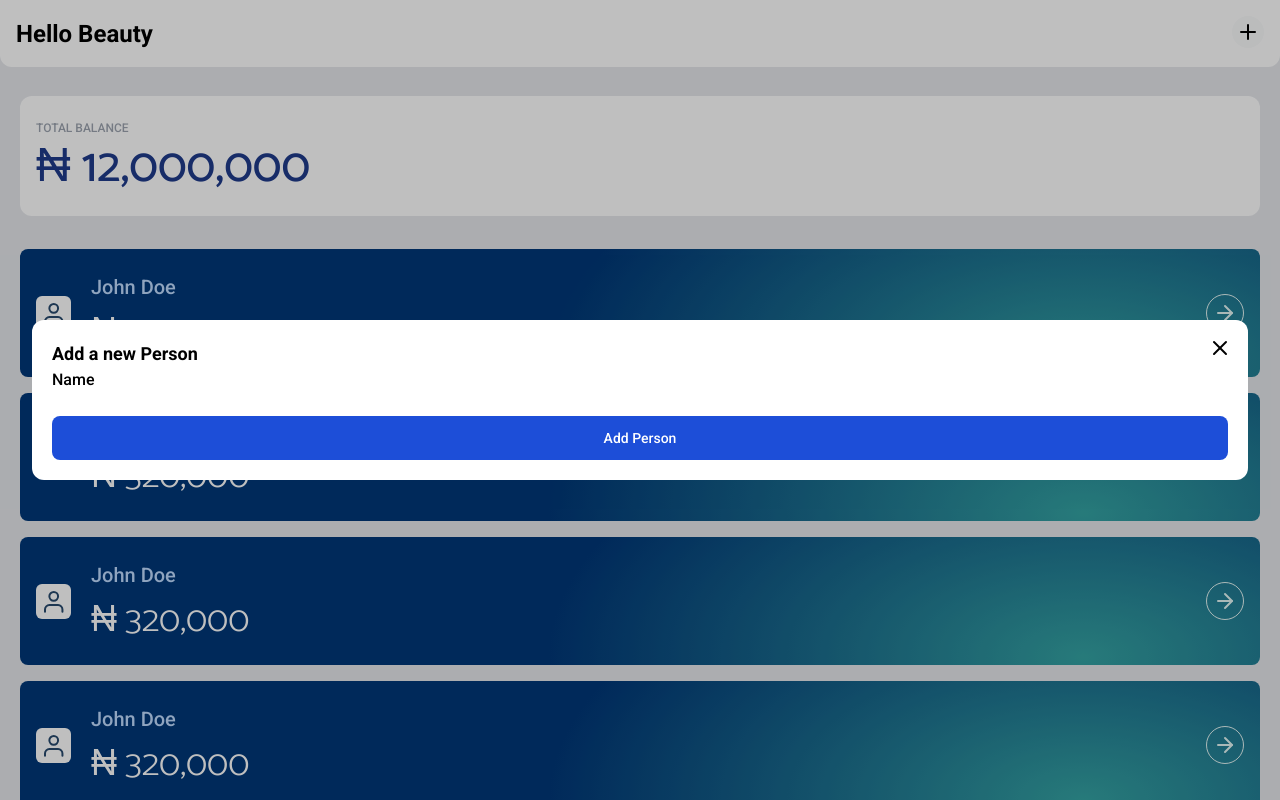
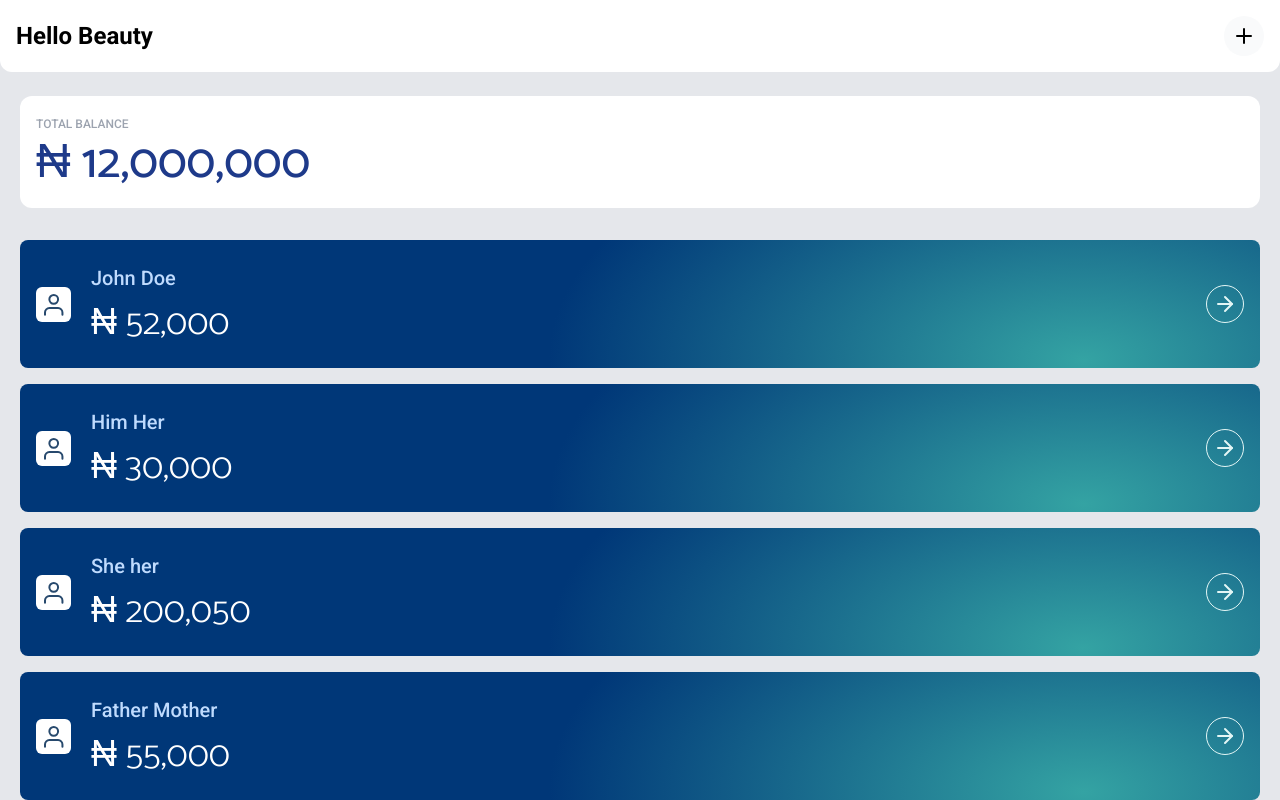
Before and after one commit to daviesesiro/bea-calc, a Next.js app: page / in a window 1280 px wide. Shown: the top 800 px of the page. Built offline with nearby package versions, Linux system fonts and the light colour scheme.

Commit message:
added transaction screen

```diff
--- a/pages/component/Header.tsx
+++ b/pages/component/Header.tsx
@@ -1,21 +1,32 @@
 import React from 'react'
+import { useRouter } from 'next/router'
 
 interface Props {
     title: string
     actions?: { icon: any; onPress: any; title: string }[]
+    home?: boolean
 }
 
-const Header = ({ title, actions }: Props) => {
+const Header = ({ title, actions, home }: Props) => {
     return (
         <React.Fragment>
             <div className='rounded-b-xl fixed top-0 left-0 right-0 flex items-center justify-between p-4 bg-white'>
-                <h1 className='font-sans text-2xl font-bold'>
+                {!home &&
+                    <button className='focus:outline-none p-2 mr-4' onClick={useRouter().back}>
+                        <svg width={16} height={16} viewBox="0 0 16 16" fill="none" xmlns="http://www.w3.org/2000/svg">
+                            <path d="M15 8H1" stroke="black" strokeWidth={2} strokeLinecap="round" strokeLinejoin="round" />
+                            <path d="M8 15L1 8L8 1" stroke="black" strokeWidth={2} strokeLinecap="round" strokeLinejoin="round" />
+                        </svg>
+
+                    </button>
+                }
+                <h1 className='flex-1 font-sans text-2xl font-bold'>
                     {title}
                 </h1>
                 <div>
                     {actions && actions.length > 0 &&
                         actions.map((action, idx) =>
-                            <button className='bg-gray-50 p-1 rounded-full' title={action.title} onClick={action.onPress} key={'action-' + idx}>{action.icon}</button>
+                            <button className='focus:outline-none bg-gray-50 p-2 rounded-full' title={action.title} onClick={action.onPress} key={'action-' + idx}>{action.icon}</button>
                         )}
                 </div>
             </div>
--- /dev/null
+++ b/pages/component/Layout.tsx
@@ -0,0 +1,16 @@
+import React from 'react'
+import Metas from './Metas'
+
+
+
+const Layout: React.FC = ({ children }) => {
+    return (
+        <div className='min-h-screen bg-gray-200'>
+            <Metas />
+            {children}
+            <p>&nbsp;</p>
+        </div>
+    )
+}
+
+export default Layout
--- a/pages/component/Modal.tsx
+++ b/pages/component/Modal.tsx
@@ -2,21 +2,30 @@ import React, { ReactElement } from 'react'
 
 interface Props {
     title: string;
+    closeModal: any;
+    subtitle?: string
 }
 
-const Modal: React.FC<Props> = ({ title, children }) => {
+const Modal: React.FC<Props> = ({ title, subtitle, closeModal, children }) => {
     return (
-        <div className='fixed inset-0 z-20 flex items-center justify-center h-screen bg-black bg-opacity-25'>
-            <div className='rounded-xl relative z-30 flex-1 p-5 mx-8 bg-white'>
-                <svg className=' right-4 top-4 absolute' width={24} height={24} viewBox="0 0 24 24" fill="none" xmlns="http://www.w3.org/2000/svg">
-                    <path d="M18 6L6 18" stroke="black" strokeWidth={2} strokeLinecap="round" strokeLinejoin="round" />
-                    <path d="M6 6L18 18" stroke="black" strokeWidth={2} strokeLinecap="round" strokeLinejoin="round" />
-                </svg>
+        <React.Fragment>
+            <button onClick={closeModal} className='fixed inset-0 z-20 w-full h-screen bg-black bg-opacity-25'>&nbsp;</button>
+            <div className='rounded-xl left-2/4 top-2/4 -translate-x-2/4 -translate-y-2/4 fixed z-30 w-10/12 px-5 py-8 transform bg-white'>
+                <button className='right-4 top-4 absolute' onClick={closeModal}>
+                    <svg width={24} height={24} viewBox="0 0 24 24" fill="none" xmlns="http://www.w3.org/2000/svg">
+                        <path d="M18 6L6 18" stroke="black" strokeWidth={2} strokeLinecap="round" strokeLinejoin="round" />
+                        <path d="M6 6L18 18" stroke="black" strokeWidth={2} strokeLinecap="round" strokeLinejoin="round" />
+                    </svg>
+                </button>
 
-                <h2 className='text-lg font-bold'>{title}</h2>
+                <div className=' mb-8'>
+                    <h2 className='text-lg font-bold'>{title}</h2>
+                    {subtitle && <p className='text-xs font-light'>{subtitle}</p>}
+
+                </div>
                 {children}
             </div>
-        </div>
+        </React.Fragment>
     )
 }
 
--- a/pages/component/Person.tsx
+++ b/pages/component/Person.tsx
@@ -1,4 +1,5 @@
 import React from 'react'
+import Link from 'next/link'
 
 interface Props {
     name: string;
@@ -8,7 +9,8 @@ interface Props {
 const Person = ({ balance, name }: Props) => {
     balance = balance || 0;
     return (
-        <div className='bg-person-gradient flex items-center px-4 py-6 mx-5 mb-4 rounded-lg'>
+        <Link href={`/person/${name}`}>
+            <a className='bg-person-gradient flex items-center px-4 py-6 mx-5 mb-4 rounded-lg'>
                 <div className='mr-5'>
                     <svg width={35} height={35} viewBox="0 0 35 35" fill="none" xmlns="http://www.w3.org/2000/svg">
                         <rect width={35} height={35} rx={6} fill="white" />
@@ -30,7 +32,8 @@ const Person = ({ balance, name }: Props) => {
 
 
                 </div>
-        </div>
+            </a>
+        </Link>
     )
 }
 
--- /dev/null
+++ b/pages/component/Transaction.tsx
@@ -0,0 +1,49 @@
+import React from 'react'
+
+interface Props {
+    receiving: boolean;
+    title: string;
+    description: string;
+    amount: number
+    date: Date
+}
+
+const Transaction: React.FC<Props> = ({ receiving, amount, date, title }) => {
+    console.log(receiving)
+    const Icon = receiving ? <svg width={24} height={14} viewBox="0 0 24 14" fill="none" xmlns="http://www.w3.org/2000/svg">
+        <path d="M23 1L13.5 10.5L8.5 5.5L1 13" stroke="#6DFF0E" strokeWidth={2} strokeLinecap="round" strokeLinejoin="round" />
+        <path d="M17 1H23V7" stroke="#6DFF0E" strokeWidth={2} strokeLinecap="round" strokeLinejoin="round" />
+    </svg>
+
+        : <svg width={24} height={14} viewBox="0 0 24 14" fill="none" xmlns="http://www.w3.org/2000/svg">
+            <path d="M23 13L13.5 3.5L8.5 8.5L1 1" stroke="#FFA8A6" strokeWidth={2} strokeLinecap="round" strokeLinejoin="round" />
+            <path d="M17 13H23V7" stroke="#FFA8A6" strokeWidth={2} strokeLinecap="round" strokeLinejoin="round" />
+        </svg>
+
+    return (
+        <div className={`relative flex items-center justify-between p-4 rounded-lg mx-5 mb-4
+             ${receiving ? 'bg-receive-transaction' : 'bg-send-transaction'} `}>
+            <p className='top-2 right-2 absolute text-xs text-gray-200'>{`${date.getDay()}/${date.getDate()}/${date.getFullYear()}`}</p>
+            <div className='mr-4'>{Icon}</div>
+            <div className='flex flex-col flex-1 text-white'>
+                <p className='text-sm'>{title}</p>
+                <p className='font-sans-2 text-3xl font-light'>{amount.toLocaleString('en-US')}</p>
+            </div>
+            <div>
+                <button className='focus:outline-none p-2'>
+                    <svg width={17} height={18} viewBox="0 0 17 18" fill="none" xmlns="http://www.w3.org/2000/svg">
+                        <path d="M1 4.2H2.6H15.4" stroke="white" strokeWidth={2} strokeLinecap="round" strokeLinejoin="round" />
+                        <path d="M5.00001 4.2V2.6C5.00001 2.17565 5.16858 1.76869 5.46864 1.46863C5.76869 1.16857 6.17566 1 6.60001 1H9.80001C10.2244 1 10.6313 1.16857 10.9314 1.46863C11.2314 1.76869 11.4 2.17565 11.4 2.6V4.2M13.8 4.2V15.4C13.8 15.8243 13.6314 16.2313 13.3314 16.5314C13.0313 16.8314 12.6244 17 12.2 17H4.20001C3.77566 17 3.36869 16.8314 3.06864 16.5314C2.76858 16.2313 2.60001 15.8243 2.60001 15.4V4.2H13.8Z" stroke="white" strokeWidth={2} strokeLinecap="round" strokeLinejoin="round" />
+                    </svg>
+                </button>
+                <button className='focus:outline-none p-2 ml-1'>
+                    <svg width={17} height={17} viewBox="0 0 17 17" fill="none" xmlns="http://www.w3.org/2000/svg">
+                        <path d="M1 11.8333H3.5C3.94203 11.8333 4.36595 12.0089 4.67851 12.3215C4.99107 12.634 5.16667 13.058 5.16667 13.5V16M5.16667 1V3.5C5.16667 3.94203 4.99107 4.36595 4.67851 4.67851C4.36595 4.99107 3.94203 5.16667 3.5 5.16667H1L5.16667 1ZM16 5.16667H13.5C13.058 5.16667 12.634 4.99107 12.3215 4.67851C12.0089 4.36595 11.8333 3.94203 11.8333 3.5V1L16 5.16667ZM11.8333 16V13.5C11.8333 13.058 12.0089 12.634 12.3215 12.3215C12.634 12.0089 13.058 11.8333 13.5 11.8333H16L11.8333 16Z" stroke="white" strokeWidth={2} strokeLinecap="round" strokeLinejoin="round" />
+                    </svg>
+                </button>
+            </div>
+        </div>
+    )
+}
+
+export default Transaction
--- a/pages/index.tsx
+++ b/pages/index.tsx
@@ -1,45 +1,52 @@
-import React from 'react'
+import React, { useState } from 'react'
 import Header from './component/Header'
-import Metas from './component/Metas'
+import Layout from './component/Layout'
 import Modal from './component/Modal'
 import Person from './component/Person'
 
 export default function Home() {
   let totalBalance = 12000000
+
+  const [isModalOpen, setModalState] = useState(false)
   return (
-    <div className='min-h-screen bg-gray-200'>
-      <Metas />
-      <Header title="Hello Beauty" actions={[{
+    <Layout>
+      <Header home title="Hello Beauty" actions={[{
         icon: <svg width={24} height={24} viewBox="0 0 24 24" fill="none" xmlns="http://www.w3.org/2000/svg">
           <path d="M12 5V19" stroke="black" strokeWidth={2} strokeLinecap="round" strokeLinejoin="round" />
           <path d="M5 12H19" stroke="black" strokeWidth={2} strokeLinecap="round" strokeLinejoin="round" />
         </svg>
         ,
         title: 'Add Person',
-        onPress: () => { console.log('hello i was clicked') }
+        onPress: () => { setModalState(prev => !prev) }
       }]} />
 
 
-      <div className='rounded-xl px-4 py-6 mx-5 bg-white'>
+      <div className='rounded-xl px-4 py-5 mx-5 bg-white'>
         <p className='text-xs text-gray-400 uppercase'>TOTAL BALANCE</p>
         <p className='font-sans-2 mt-2 text-5xl text-blue-900'>&#8358; {totalBalance.toLocaleString('en-US')}</p>
       </div>
-      <hr />
+
       {/* Persons */}
-      <div className='mt-8'>
-        <Person name='John Doe' balance={320000} />
-        <Person name='John Doe' balance={320000} />
-        <Person name='John Doe' balance={320000} />
-        <Person name='John Doe' balance={320000} />
-        <Person name='John Doe' balance={320000} />
+      <div className='my-8'>
+        <Person name='John Doe' balance={52000} />
+        <Person name='Him Her' balance={30000} />
+        <Person name='She her' balance={200050} />
+        <Person name='Father Mother' balance={55000} />
+        <Person name='Father Mother' balance={55000} />
+        <Person name='Father Mother' balance={55000} />
+        <Person name='Father Mother' balance={55000} />
       </div>
-      <Modal title='Add a new Person' >
-        <div>
-          <label className='block' htmlFor="">Name</label>
-          <input type="text" />
-          <button className='active:bg-blue-800 focus:outline-none block w-full py-3 text-sm font-normal text-white bg-blue-700 rounded-lg'>Add Person</button>
-        </div>
-      </Modal>
-    </div>
+
+      {isModalOpen &&
+        <Modal closeModal={() => setModalState(false)} title='Add a new Person' >
+          <div>
+            <label className='block mb-1' htmlFor="person">Name</label>
+            <input
+              className='focus:outline-none w-full p-3 mb-10 text-lg bg-gray-100 rounded-lg'
+              placeholder="Obakpolor Beauty" id='person' type="text" name='person' />
+            <button className='active:bg-blue-800 focus:outline-none block w-full py-3 text-sm font-normal text-white bg-blue-700 rounded-lg'>Add Person</button>
+          </div>
+        </Modal>}
+    </Layout>
   )
 }
--- /dev/null
+++ b/pages/person/[id].tsx
@@ -0,0 +1,66 @@
+import React, { useState } from 'react'
+import { useRouter } from 'next/router'
+import Header from '../component/Header'
+import Layout from '../component/Layout'
+import Transaction from '../component/Transaction'
+import Modal from '../component/Modal'
+
+const Index = () => {
+    const router = useRouter()
+    const { id } = router.query
+    console.log(id)
+
+    const [showAddTran, setShowAddTran] = useState(false)
+    const balance = 34533000
+    return (
+        <Layout >
+            <Header title={id as string} actions={[{
+                icon: <svg width={24} height={24} viewBox="0 0 24 24" fill="none" xmlns="http://www.w3.org/2000/svg">
+                    <path d="M12 5V19" stroke="black" strokeWidth={2} strokeLinecap="round" strokeLinejoin="round" />
+                    <path d="M5 12H19" stroke="black" strokeWidth={2} strokeLinecap="round" strokeLinejoin="round" />
+                </svg>
+                ,
+                title: 'Add Person',
+                onPress: () => { setShowAddTran(prev => !prev) }
+            }]} />
+
+            <div className='rounded-xl px-4 py-5 mx-5 bg-white'>
+                <p className='text-xs text-gray-400 uppercase'>BALANCE</p>
+                <p className='font-sans-2 mt-2 text-5xl text-blue-900'>&#8358; {balance.toLocaleString('en-US')}</p>
+            </div>
+
+            {/* Transaction */}
+            <div className='mt-8'>
+                <Transaction amount={3000} title='hello 2' receiving description="hello" date={new Date()} />
+                <Transaction amount={3000} title='hello' receiving={false} description="hello" date={new Date()} />
+                <Transaction amount={3000} title='hello 2' receiving description="hello" date={new Date()} />
+                <Transaction amount={3000} title='hello 2' receiving description="hello" date={new Date()} />
+                <Transaction amount={3000} title='hello' receiving={false} description="hello" date={new Date()} />
+            </div>
+
+
+            {showAddTran &&
+                <Modal closeModal={() => setShowAddTran(false)} subtitle={`For ${id}`} title='Add a transaction' >
+                    <div>
+                        <div className='mb-4'>
+                            <label className='block mb-1' htmlFor="amount">*Amount</label>
+                            <input
+                                className='focus:outline-none w-full p-3 text-lg bg-gray-100 rounded-lg'
+                                placeholder="1,000" id='amount' type="text" name='person' />
+                        </div>
+                        <div className='mb-10'>
+                            <label className='block mb-1' htmlFor="amount">*Amount</label>
+                            <textarea
+                                className='focus:outline-none w-full p-3 text-lg bg-gray-100 rounded-lg'
+                                placeholder="Write something to describe the transaction" id='amount' name='person' />
+                        </div>
+
+                        <button className='active:bg-blue-800 focus:outline-none block w-full py-3 text-sm font-normal text-white bg-blue-700 rounded-lg'>Add Transaction</button>
+
+                    </div>
+                </Modal>}
+        </Layout>
+    )
+}
+
+export default Index
```
Also changed, not shown: 1 other file (tests, documents, lock files or other folders). Lines whose indentation alone changed are shown as unchanged.
